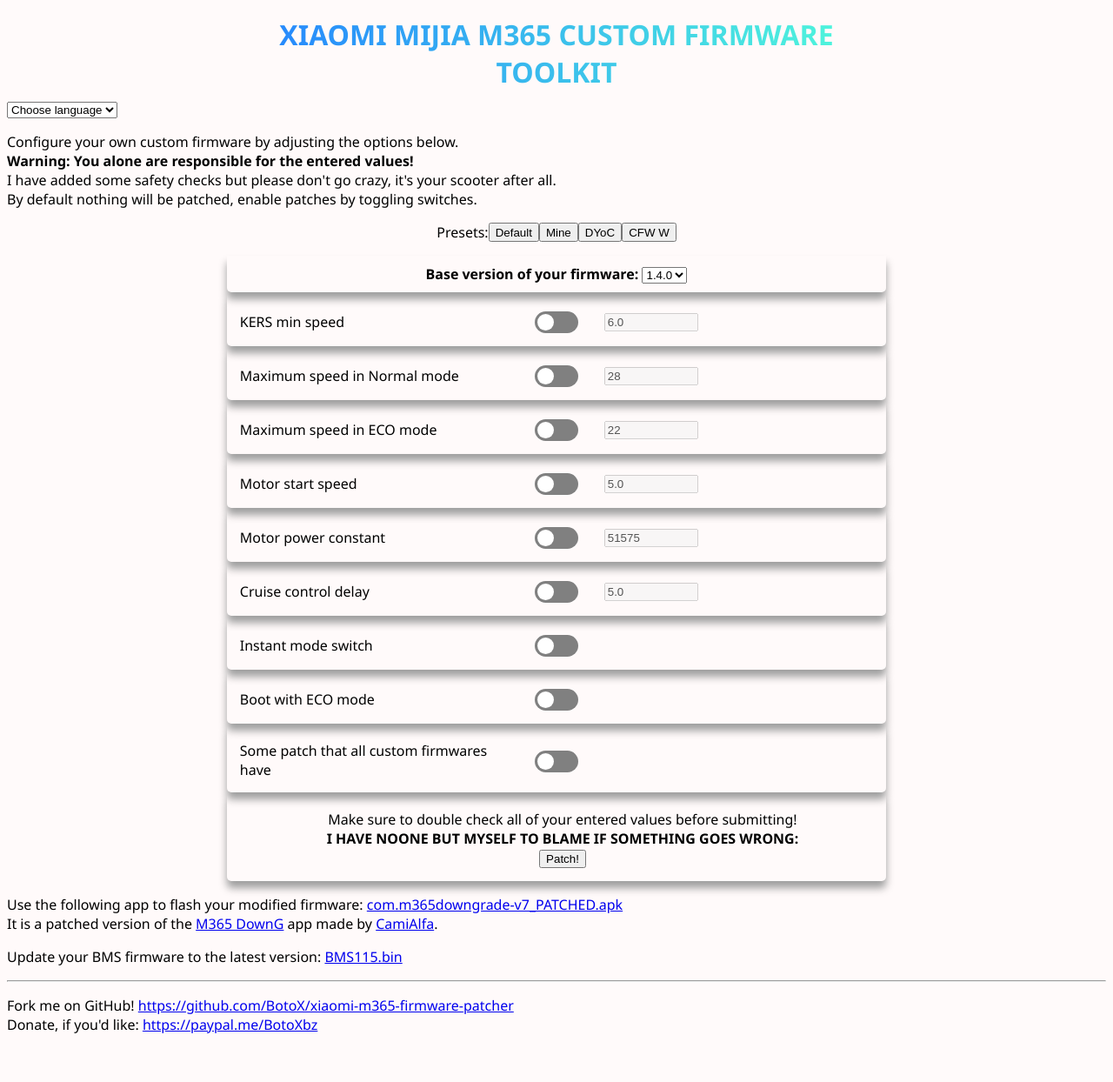
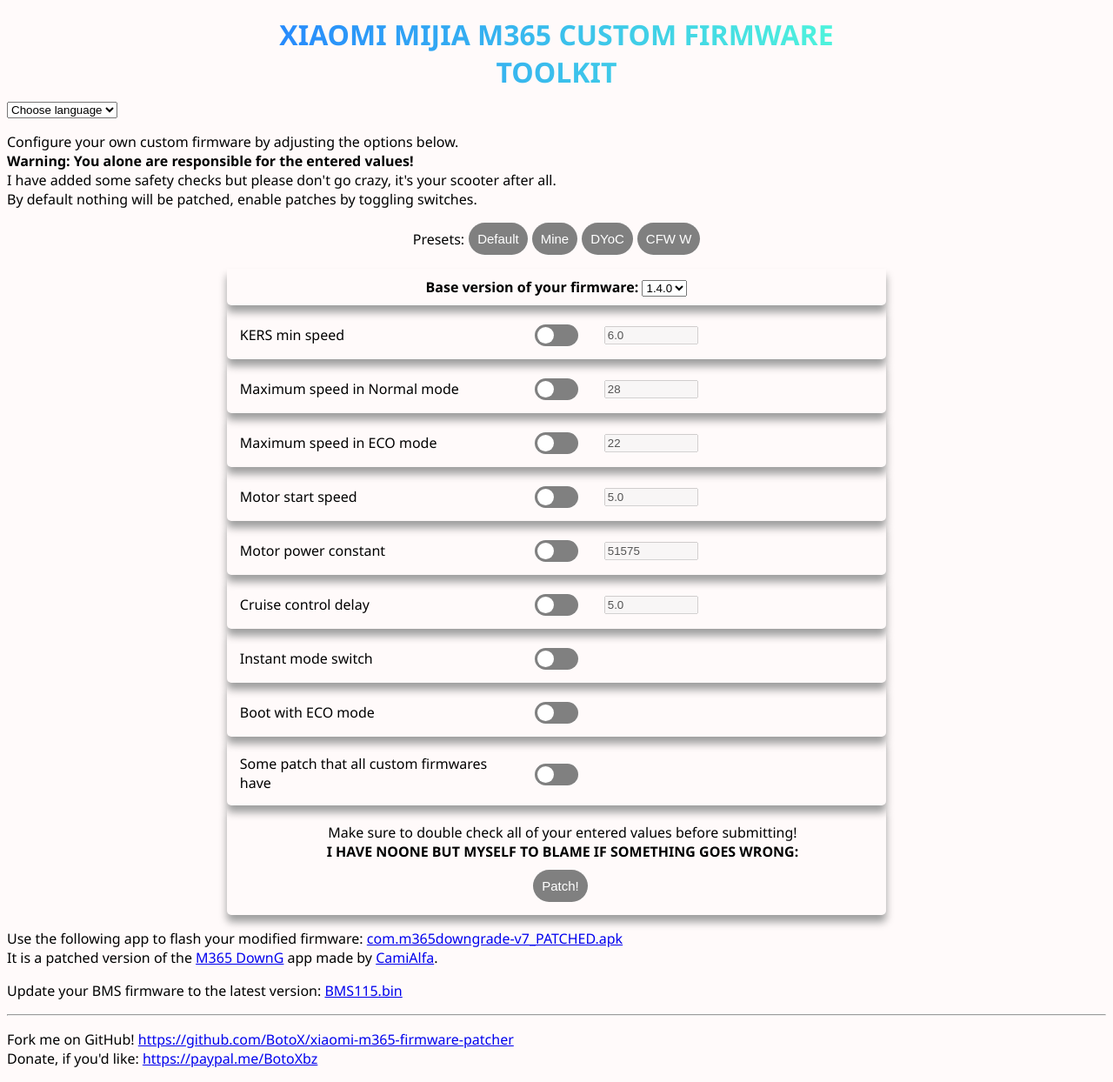
Before and after one commit to BotoX/xiaomi-m365-firmware-patcher, a Flask app: page / in a window 1280 px wide; the page is wider, and only the part inside the window is pictured. Shown: that part at 87% size. Before the commit the page ends 1188 px from the top of that part, so only its background shows below. Run offline with Flask 2, Linux system fonts and the light colour scheme.

Commit message:
Styled buttons
Styled buttons to look same way with toggles
Fixed Russian page

```diff
--- a/web/templates/home.html
+++ b/web/templates/home.html
@@ -27,12 +27,12 @@
 
         <noscript>This website (despite it's look) requires some very simple JavaScript which is embedded in this HTML.</noscript>
 
-        <p style="display: flex; justify-content: center;">
+        <p style="display: flex; justify-content: center; align-items: center;">
         Presets:
-            <button onclick="Preset_Default();">Default</button>
-            <button onclick="Preset_Mine();">Mine</button>
-            <button onclick="Preset_DYoC();">DYoC</button>
-            <button onclick="Preset_CFWW();">CFW W</button>
+            <button class="button" onclick="Preset_Default();">Default</button>
+            <button class="button" onclick="Preset_Mine();">Mine</button>
+            <button class="button" onclick="Preset_DYoC();">DYoC</button>
+            <button class="button" onclick="Preset_CFWW();">CFW W</button>
         </p>
     </div>
 
@@ -92,10 +92,10 @@
                 <td colspan="2"><input type="checkbox" id="idk_what_this_does"><label for="idk_what_this_does"></td>
             </tr>
             <tr>
-                <td colspan="3" style="text-align: center">
+                <td colspan="3" style="text-align: center;">
                     Make sure to double check all of your entered values before submitting!<br>
                     <b>I HAVE NOONE BUT MYSELF TO BLAME IF SOMETHING GOES WRONG:</b><br>
-                    <input type="submit" value="Patch!">
+                    <input class="button" type="submit" value="Patch!" style="margin-left: -5px; margin-top: 10px;">
                 </td>
             </tr>
         </table>
--- a/web/templates/style.css
+++ b/web/templates/style.css
@@ -99,3 +99,21 @@
 label:active:after {
 	width: 30px;
 }
+
+.button {
+    border-radius: 50px;
+    color: #fff;
+    font-size: 15px;
+    font-weight: 500;
+    padding: 10px;
+    background-color: grey;
+    border: 0px solid darkgrey;
+    text-decoration: none;
+    cursor: pointer;
+    margin-left: 5px;
+}
+
+.button:hover {
+    background: limegreen;
+    text-decoration: none;
+}
```
Also changed, not shown: web/templates/home_ru.html (+6 -6 lines).
